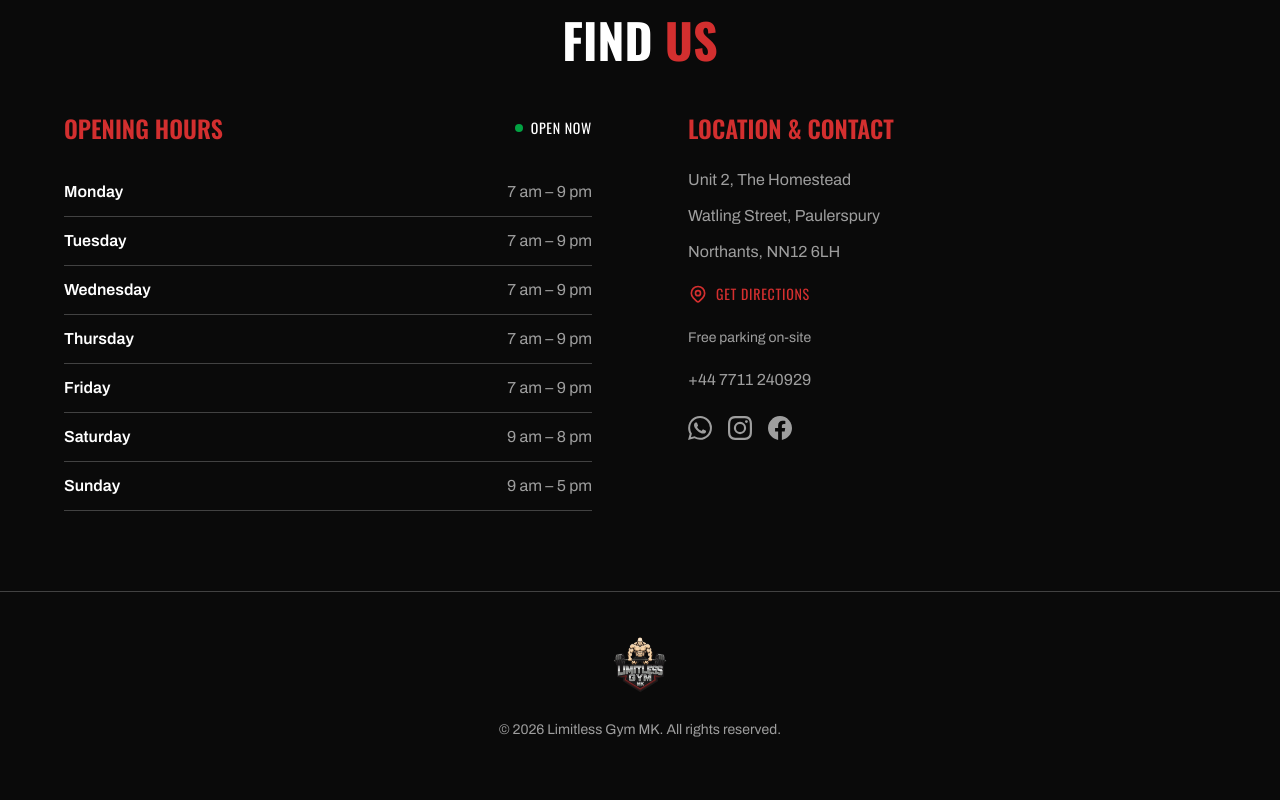
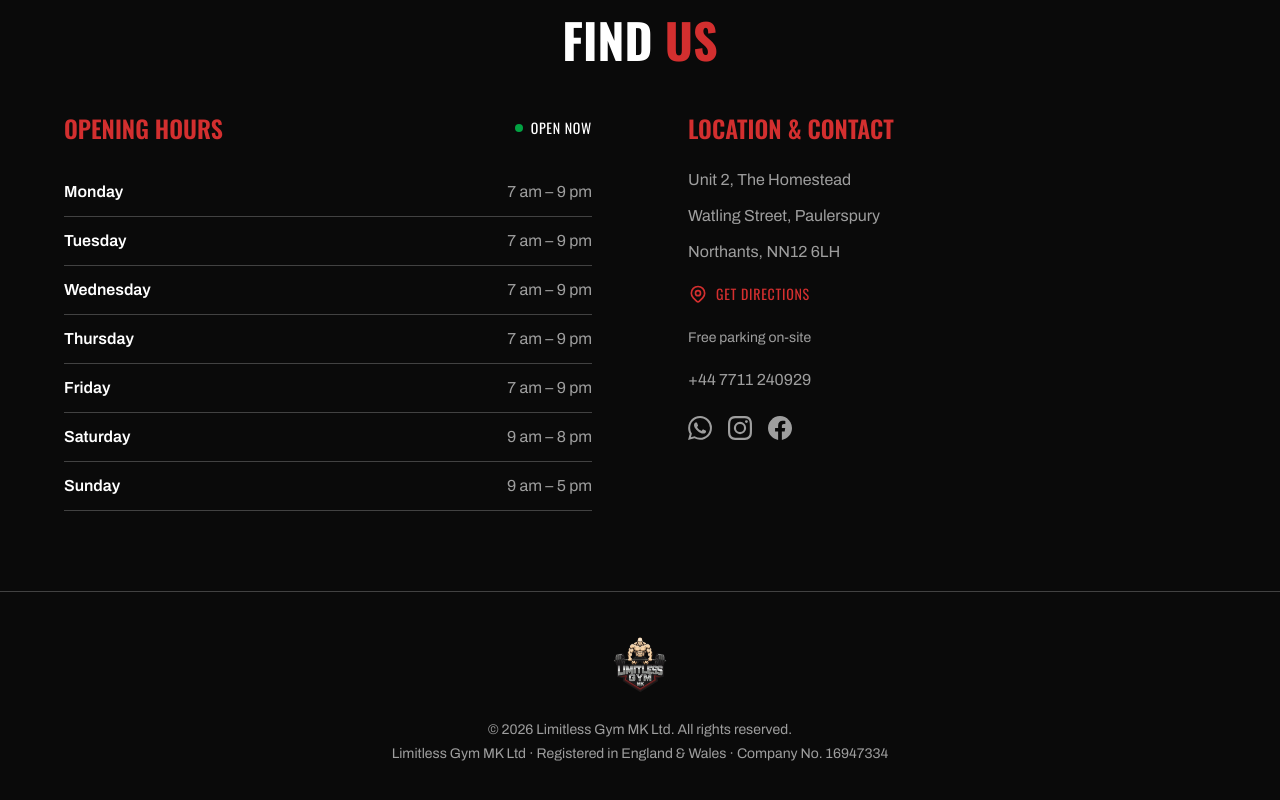
Before and after one commit to jmdibble/limitless, a Next.js app: page / in a window 1280 px wide. Shown: the part 3900-4700 px from the top of the page. Built offline with nearby package versions, Linux system fonts and the light colour scheme.

Commit message:
companies house info

```diff
--- a/src/components/Footer.tsx
+++ b/src/components/Footer.tsx
@@ -12,10 +12,16 @@ export default function Footer() {
           className="w-16 h-16 object-contain"
         />
 
-        <p className="text-tertiary text-sm">
-          &copy; {new Date().getFullYear()} Limitless Gym MK. All rights
-          reserved.
-        </p>
+        <div className="text-tertiary text-sm text-center space-y-1">
+          <p>
+            &copy; {new Date().getFullYear()} Limitless Gym MK Ltd. All rights
+            reserved.
+          </p>
+          <p>
+            Limitless Gym MK Ltd · Registered in England &amp; Wales · Company
+            No. 16947334
+          </p>
+        </div>
       </div>
     </footer>
   );
```
